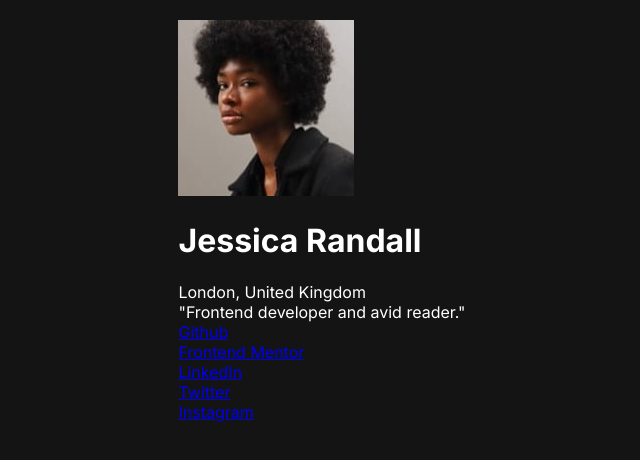
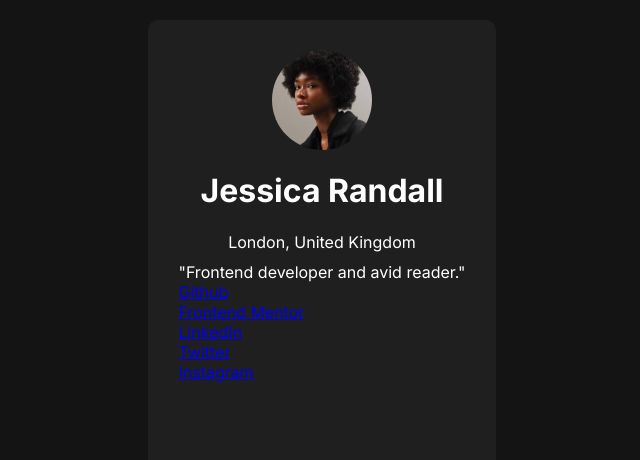
Before and after one commit to Rajuxz/frontendmentorchallenges, a plain HTML site: page social-links-profile-main/index.html in a window 1280 px wide. Shown: the whole page, without its empty margins (318-958 px from the left). Drawn offline with Linux system fonts and the light colour scheme.

Commit message:
style for card and image is added.

```diff
--- a/social-links-profile-main/assets/css/style.css
+++ b/social-links-profile-main/assets/css/style.css
@@ -30,3 +30,23 @@ body{
     min-width: 375px;
     max-width: 1440px;
 }
+
+.card{
+    background:var(--dark-grey);
+    height: 520px;
+    padding: 30px;
+    border-radius: 10px;
+}
+.card .card-top{
+    display: flex;
+    flex-direction: column;
+    align-items: center;
+    justify-content: center;
+    margin-bottom: 10px;
+}
+.card .card-top img{
+    height: 100px;
+    width: 100px;
+    border-radius: 50%;
+    object-fit: cover;
+}
```
